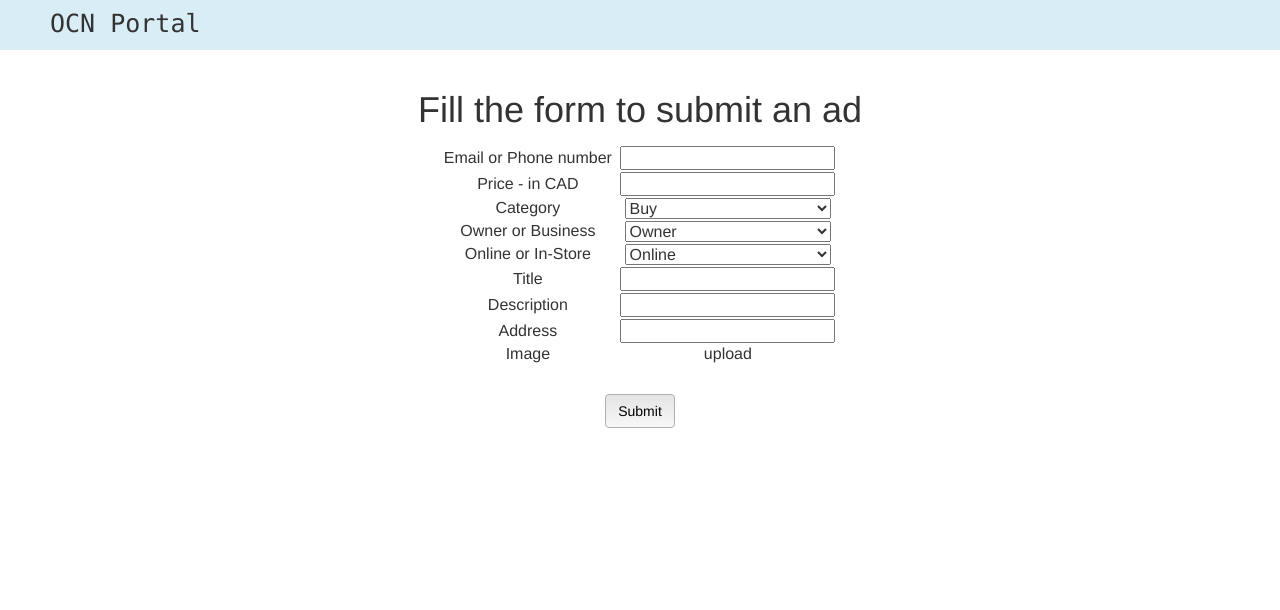
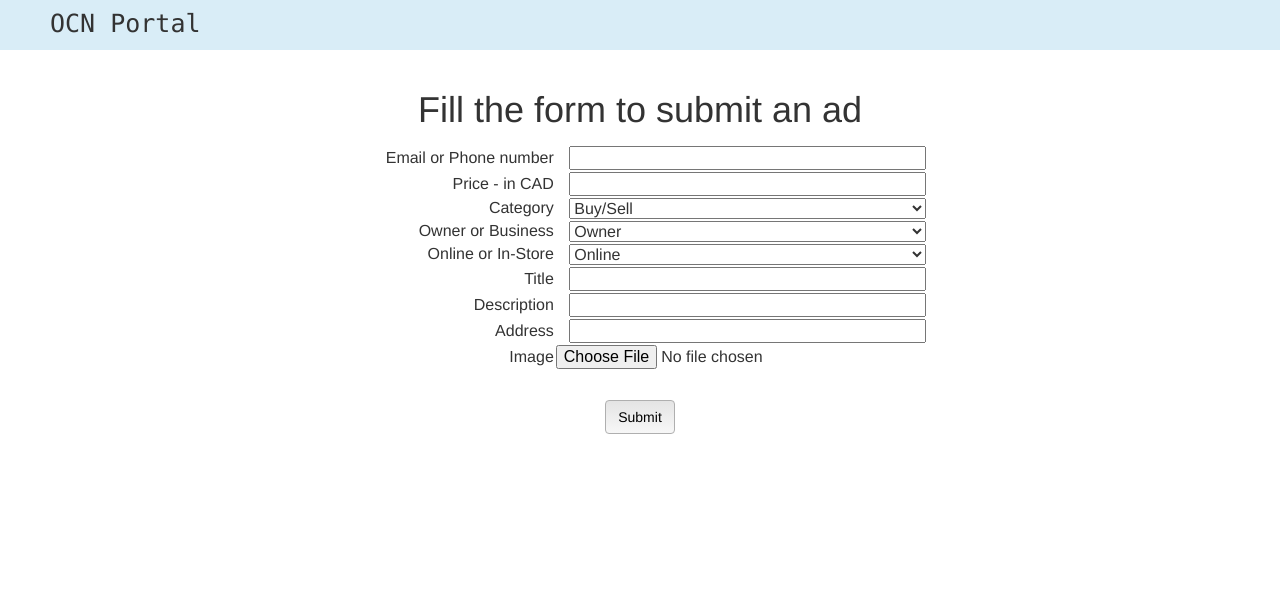
Before and after one commit to Big-Buddy/all-your-database, a PHP site: page /ad-edit.html in a window 1280 px wide. Shown: the top 610 px of the page. Run offline with PHP 8.4, Linux system fonts and the light colour scheme; some libraries are stand-ins or nearby versions.

Commit message:
Layout changes to region select page, ad form sets category based on param

```diff
--- a/site/ad-edit.html
+++ b/site/ad-edit.html
@@ -10,7 +10,7 @@
 <body>
 	<div class="container">
 		<h1>Fill the form to submit an ad</h1>
-		<table class="input-form">
+		<table class="input-form input-form-large">
 			<tr>
 				<td>Email or Phone number</td>
 				<td><input type="text" name="contact_info"/></td>
@@ -24,8 +24,10 @@
 				<td>
 					<select id="category">
 						<!-- this field is set based on select-region page -->
-						<option selected value="buy">Buy</option>
-						<option value="sell">Sell</option>
+						<option selected value="buy-sell">Buy/Sell</option>
+						<option value="services">Services</option>
+						<option value="rent">Rent</option>
+						<option value="personals">Personals</option>
 					</select>
 				</td>
 			</tr>
@@ -33,7 +35,6 @@
 				<td>Owner or Business</td>
 				<td>
 					<select id="for_sale_by">
-						<!-- this field is set based on select-region page -->
 						<option selected value="owner">Owner</option>
 						<option value="business">Business</option>
 					</select>
@@ -43,7 +44,6 @@
 				<td>Online or In-Store</td>
 				<td>
 					<select id="availability">
-						<!-- this field is set based on select-region page -->
 						<option selected value="online">Online</option>
 						<option value="instore">In-Store</option>
 					</select>
@@ -63,7 +63,7 @@
 			</tr>
 			<tr>
 				<td>Image</td>
-				<td>upload</td>
+				<td><input type="file" name="pic" accept="image/*"></td>
 			</tr>
 
 		</table>
@@ -71,5 +71,25 @@
 	</div>
 </body>
 <script>
+	$(document).ready(function(){
+		//get URL params
+		var category = getUrlParameter("category");
+		switch(category){
+			case "buy_sell":
+				$("#category").val("buy-sell");
+				break;
+			case "services":
+				$("#category").val("services");
+				break;
+			case "rent":
+				$("#category").val("rent");
+				break;
+			case "personals":
+				$("#category").val("personals");
+				break;
+			default:
+				$("#category").val("buy-sell");
+		}
+	});
 </script>
 </html>
--- a/site/css/style.css
+++ b/site/css/style.css
@@ -33,12 +33,22 @@ a.btn{
 	margin-top: 15px;
 	margin-bottom: 30px;
 }
+.input-form td:first-child{
+	text-align: right;
+}
 .input-form td{
 	padding: 1px;
 }
 .input-form select {
     width: 93%;
 }
+.input-form-large{
+	width: 600px;
+}
+.input-form-large input, .input-form-large select{
+	width: 93%;
+}
+
 .header-bar{
     position: fixed;
     top: 0;
@@ -59,3 +69,7 @@ a.btn{
 	padding-top: 5px;
 	background-color: #efefef;
 }
+
+.error-msg{
+	color:red;
+}
--- a/site/select-region.html
+++ b/site/select-region.html
@@ -49,7 +49,7 @@
 			</select>
 		</div>
 		<br />
-		<a id="go_to_region" class="btn hidden-content">Go</a>
+		<a id="go_to_region" class="btn btn-small hidden-content">Go</a>
 		<p id="error_msg" class="hidden-content">Please select a region and category before proceeding.</p>
 	</div>
 </body>
```
